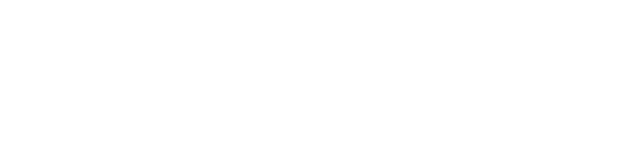
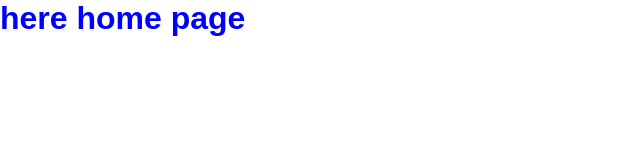
Before and after one commit to Islamik99/my-scss, a plain HTML site: page index.html in a window 1280 px wide. Shown: the whole page, without its empty margins (0-640 px from the left). Drawn offline with Linux system fonts and the light colour scheme.

Commit message:
add to title

```diff
--- a/index.html
+++ b/index.html
@@ -12,6 +12,8 @@
 <body>
 
 
+    <h1 class="title">here home page</h1>
+
 
 </body>
 </html>
```
